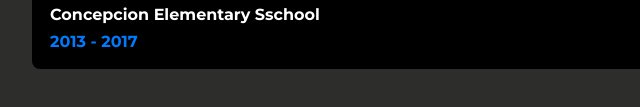
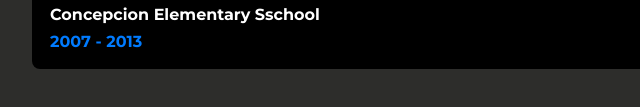
Before and after one commit to melcacho/my-personal-website, a plain HTML site: page portfolio-v2.0/index.html in a window 1280 px wide. Shown: the part 3546-3653 px from the top of the page, 248-888 px from the left. Drawn offline with nearby package versions, Linux system fonts and the light colour scheme.

Commit message:
fixed typo
CV Elementary Years

```diff
--- a/portfolio-v2.0/index.html
+++ b/portfolio-v2.0/index.html
@@ -274,7 +274,7 @@
                                 <div class="card-body">
                                     <h1 class="card-title">Elementary School</h1>
                                     <h6>Concepcion Elementary Sschool</h6>
-                                    <h6 class="card-text text-blue">2013 - 2017</h6>
+                                    <h6 class="card-text text-blue">2007 - 2013</h6>
                                 </div>
                             </div>
                         </div>
```
